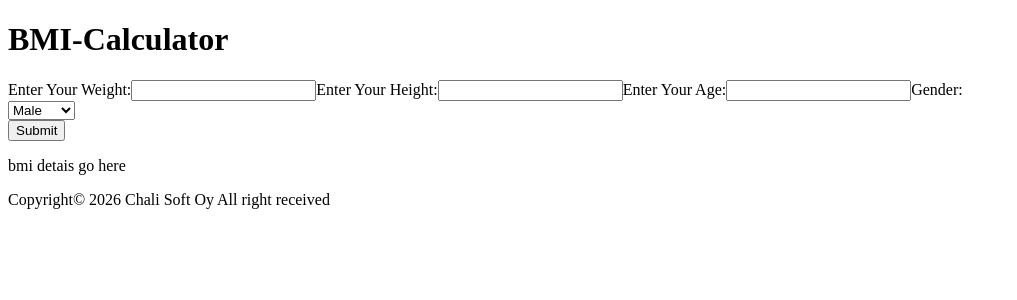
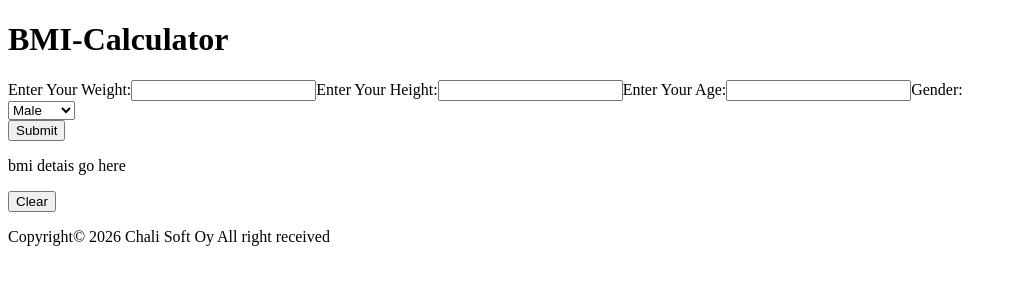
Before and after one commit to chaliJay/bmi-calculator, a React (Vite) app: page / in a window 1280 px wide. Shown: the top 300 px of the page, without its empty margins (0-1017 px from the left). Built offline with nearby package versions, Linux system fonts and the light colour scheme.

Commit message:
implement clear btn

```diff
--- a/src/App.jsx
+++ b/src/App.jsx
@@ -2,6 +2,7 @@ import Header from  './Component/Header';
 import Footer from './Component/Footer';
 import BmiForm from './Component/BmiForm';
 import BmiPreview from './Component/BmiPreview';
+import ClearButton from './Component/ClearButton';
 import { useState } from 'react';
 
 function App() {
@@ -22,7 +23,7 @@ function onAgeChange(event){
   setFormData({...formData, age:event.target.value})
 }
 
-  return (
+return (
     <>
 
     <Header></Header>
@@ -38,6 +39,10 @@ function onAgeChange(event){
       bmiFormData = {formData}>
     </BmiPreview>
 
+    <ClearButton
+      clearButton = {formData}>
+    </ClearButton>
+
     <Footer></Footer>
 
     </>
--- a/src/Component/ClearButton.jsx
+++ b/src/Component/ClearButton.jsx
@@ -0,0 +1,7 @@
+function ClearButton({formData}){
+    return(
+        <button onClick= {formData}>Clear</button>
+    );
+}
+
+export default ClearButton;
```
Also changed, not shown: src/Component/BmiForm.jsx (+8 -8 lines).
